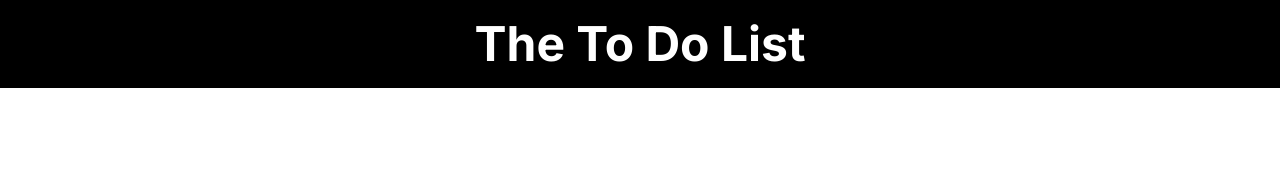
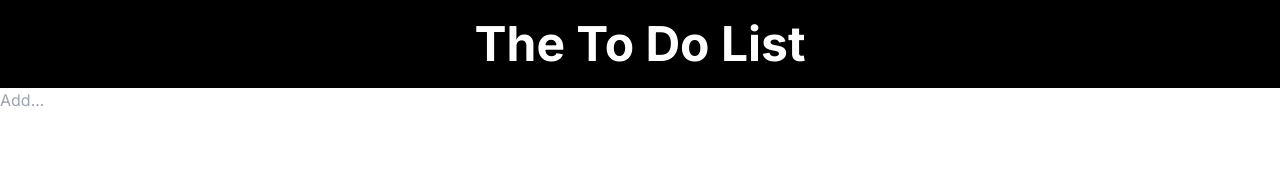
Before and after one commit to aadarshraj02/to-do, a Next.js app: page / in a window 1280 px wide. Shown: the top 178 px of the page. Built offline with nearby package versions, Linux system fonts and the light colour scheme.

Commit message:
added a input

```diff
--- a/app/page.js
+++ b/app/page.js
@@ -4,6 +4,9 @@ const page = () => {
       <h1 className="bg-black text-white p-5 text-5xl text-center font-bold ">
         The To Do List
       </h1>
+      <form>
+        <input type="text" placeholder="Add..." />
+      </form>
     </>
   );
 };
```
